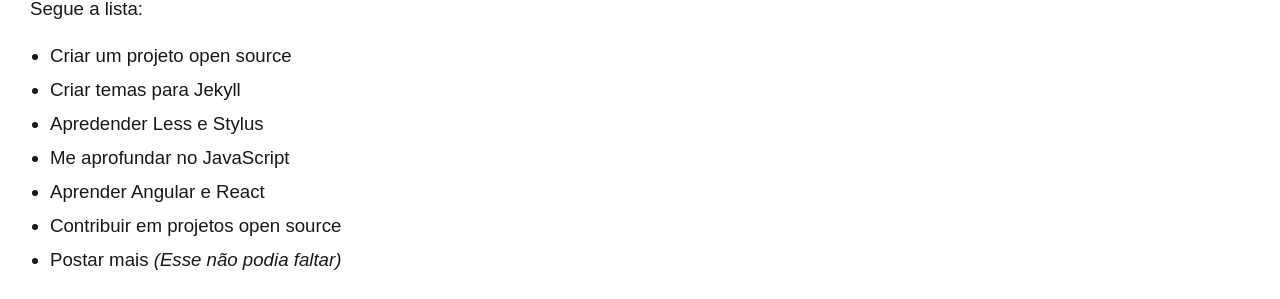
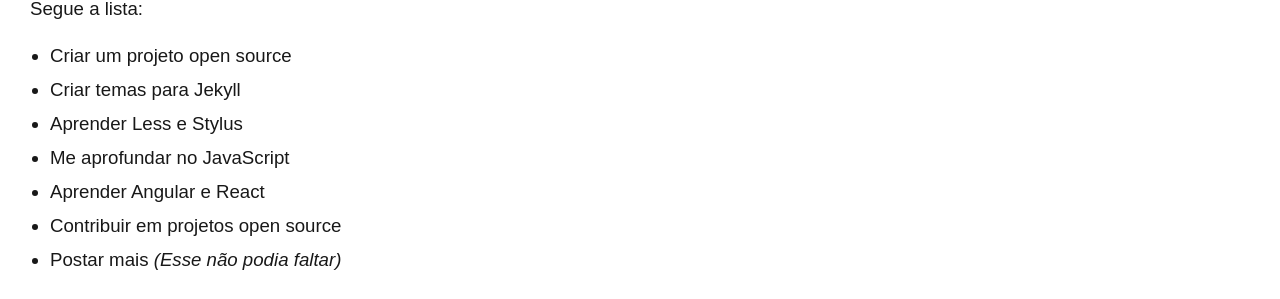
Before and after one commit to mateussmedeiros/mateussmedeiros.github.io, a Jekyll site: the page built from _posts/2016-01-04-metas-2016.markdown, in a window 1280 px wide. Shown: the part 430-729 px from the top of the page. Built offline with Jekyll 4.4.1, drawn with Linux system fonts in a browser that asks for light colours; comment, search, counter and statistics services are not loaded.

Commit message:
Corrigido erro de ortografia

```diff
--- a/_posts/2016-01-04-metas-2016.markdown
+++ b/_posts/2016-01-04-metas-2016.markdown
@@ -16,7 +16,7 @@
 
 - Criar um projeto open source
 - Criar temas para Jekyll
-- Apredender Less e Stylus
+- Aprender Less e Stylus
 - Me aprofundar no JavaScript
 - Aprender Angular e React
 - Contribuir em projetos open source
```
